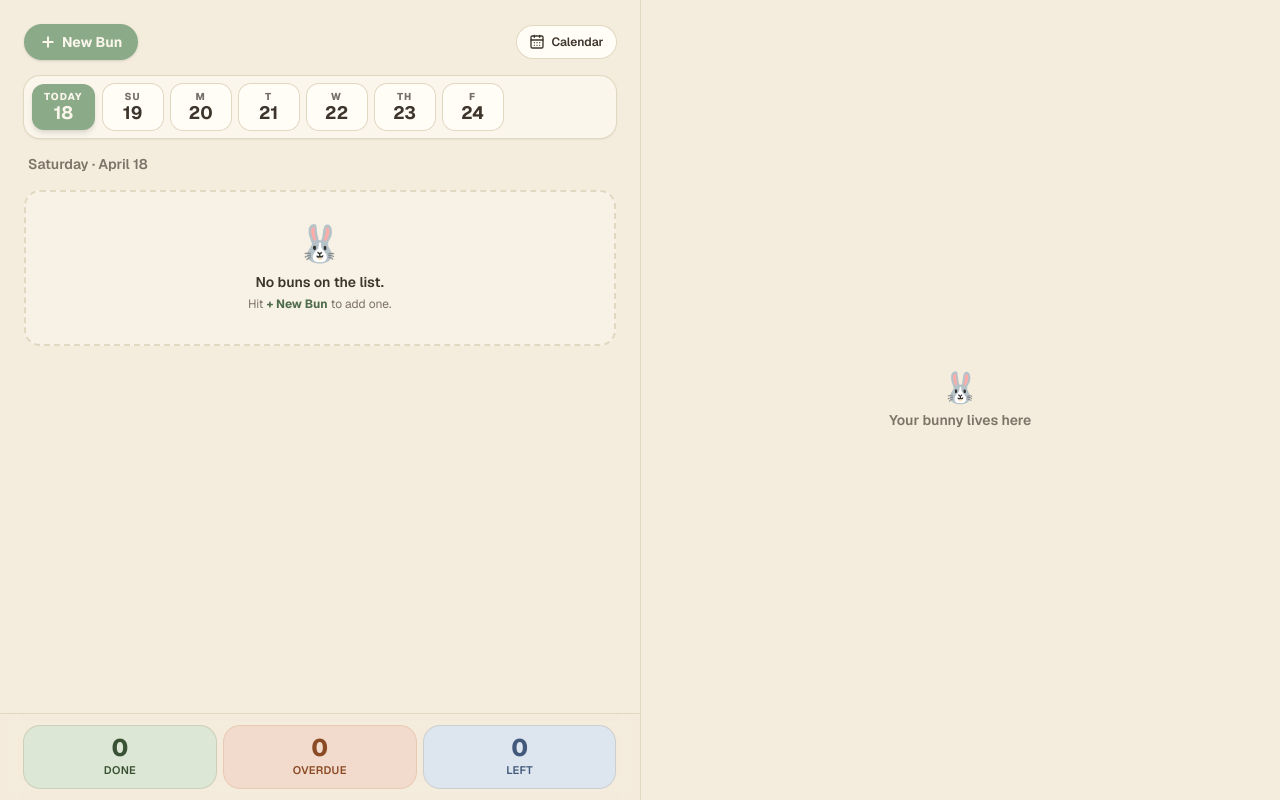
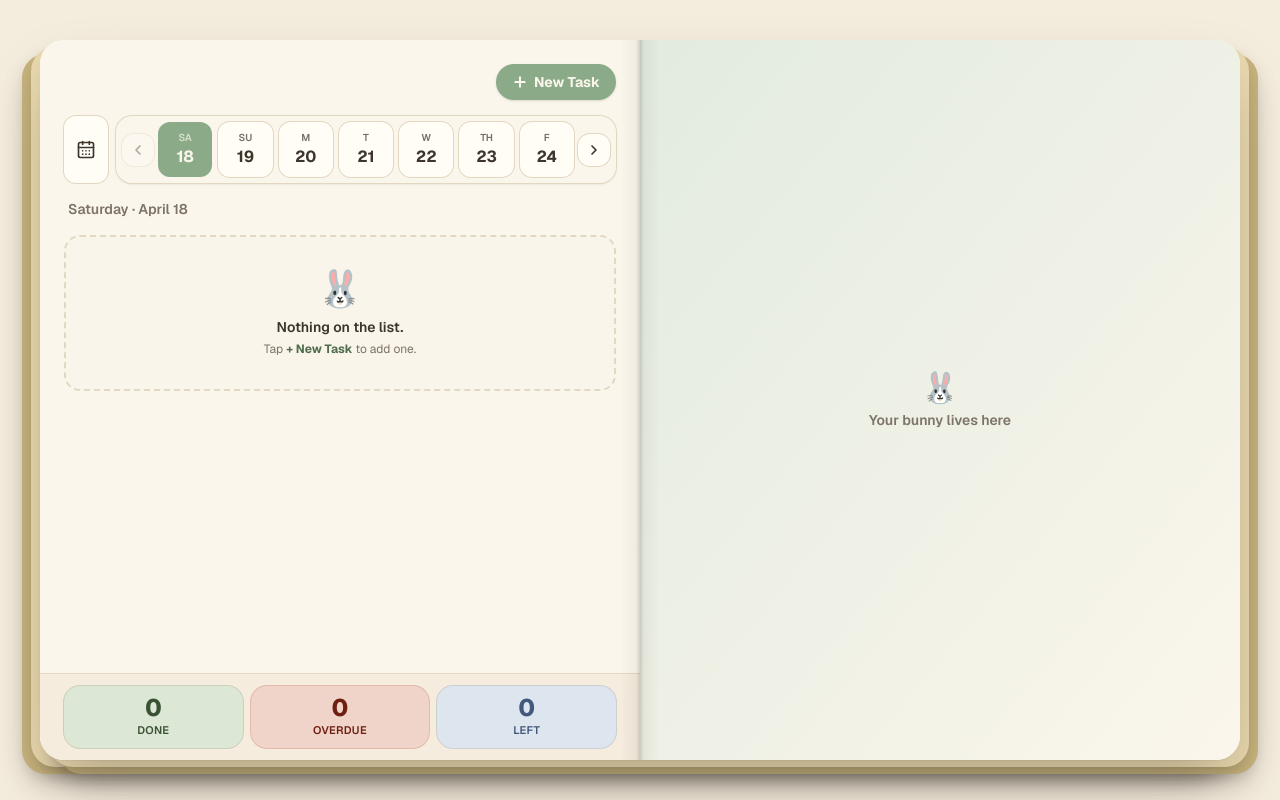
Before and after one commit to alesan99/buns, a Next.js app: page / in a window 1280 px wide. Built offline with nearby package versions, Linux system fonts and the light colour scheme.

Commit message:
fix padding on on the calendar nav

```diff
--- a/src/app/globals.css
+++ b/src/app/globals.css
@@ -20,10 +20,10 @@
   --color-moss-tint:  #dde7d5;
   --color-moss-deep:  #3a5234;
 
-  /* Clay — overdue / warning. Warm terracotta, not alarming red. */
-  --color-clay:       #c97a4f;
-  --color-clay-tint:  #f2dbcc;
-  --color-clay-deep:  #8a4a25;
+  /* Clay — overdue / warning. Warm brick red, clearly urgent. */
+  --color-clay:       #b8432a;
+  --color-clay-tint:  #f0d4c9;
+  --color-clay-deep:  #6e1f10;
 
   /* Dusk — pending / info. Dusty muted blue. */
   --color-dusk:       #708baf;
@@ -89,3 +89,54 @@ body {
 /* Day strip — hide scrollbar, keep snap. */
 .day-strip { scrollbar-width: none; }
 .day-strip::-webkit-scrollbar { display: none; }
+
+/*
+ * Journal look — open-book effect.
+ * .journal-stack: stacked box-shadows create the illusion of ~3 pages behind the front page.
+ * .journal-crease: dark gradient band down the center suggesting the spine depth.
+ * .journal-page-lines: thin vertical rules on the outer edge of each page.
+ */
+/* Front journal — soft lift from the stack below */
+.journal-front {
+  box-shadow:
+    0 1px 0 rgba(61, 53, 43, 0.05),
+    0 32px 64px -16px rgba(61, 53, 43, 0.35);
+}
+
+/* Pseudo page layers — clearly visible tans so the stack pops against the oat bg */
+.page-layer-near {
+  background: #ead9af;
+  box-shadow: 0 8px 18px -6px rgba(61, 53, 43, 0.35);
+}
+.page-layer-far {
+  background: #c9b57e;
+  box-shadow: 0 12px 24px -8px rgba(61, 53, 43, 0.4);
+}
+
+.journal-crease {
+  background: linear-gradient(
+    90deg,
+    transparent 0%,
+    color-mix(in srgb, var(--color-walnut) 5%, transparent) 40%,
+    color-mix(in srgb, var(--color-walnut) 20%, transparent) 50%,
+    color-mix(in srgb, var(--color-walnut) 5%, transparent) 60%,
+    transparent 100%
+  );
+}
+
+.journal-page-lines-left {
+  background-image:
+    linear-gradient(90deg, var(--color-hairline) 1px, transparent 1px),
+    linear-gradient(90deg, var(--color-hairline) 1px, transparent 1px),
+    linear-gradient(90deg, var(--color-hairline) 1px, transparent 1px);
+  background-size: 3px 100%, 3px 100%, 3px 100%;
+  background-position: 2px 0, 6px 0, 10px 0;
+  background-repeat: no-repeat;
+}
+
+.journal-page-lines-right {
+  background-image:
+    linear-gradient(90deg, transparent calc(100% - 3px), var(--color-hairline) calc(100% - 3px), var(--color-hairline) calc(100% - 2px), transparent calc(100% - 2px)),
+    linear-gradient(90deg, transparent calc(100% - 7px), var(--color-hairline) calc(100% - 7px), var(--color-hairline) calc(100% - 6px), transparent calc(100% - 6px)),
+    linear-gradient(90deg, transparent calc(100% - 11px), var(--color-hairline) calc(100% - 11px), var(--color-hairline) calc(100% - 10px), transparent calc(100% - 10px));
+}
--- a/src/app/page.tsx
+++ b/src/app/page.tsx
@@ -2,15 +2,47 @@ import { TodoList } from "@/components/TodoList";
 
 export default function Home() {
   return (
-    <main className="flex min-h-screen w-full flex-col md:flex-row">
-      {/* Left page — Todo list (frontend). */}
-      <section className="flex-1 border-b border-hairline md:border-b-0 md:border-r">
+    <main className="flex min-h-screen justify-center bg-surface p-5 md:p-7 lg:p-10">
+      <div className="relative w-full max-w-[1440px]">
+        {/* Stacked pages behind — left side */}
+        <div
+          aria-hidden
+          className="page-layer-far pointer-events-none absolute inset-0 rounded-3xl"
+          style={{ transform: "translate(-18px, 14px)" }}
+        />
+        <div
+          aria-hidden
+          className="page-layer-near pointer-events-none absolute inset-0 rounded-3xl"
+          style={{ transform: "translate(-9px, 7px)" }}
+        />
+
+        {/* Stacked pages behind — right side */}
+        <div
+          aria-hidden
+          className="page-layer-far pointer-events-none absolute inset-0 rounded-3xl"
+          style={{ transform: "translate(18px, 14px)" }}
+        />
+        <div
+          aria-hidden
+          className="page-layer-near pointer-events-none absolute inset-0 rounded-3xl"
+          style={{ transform: "translate(9px, 7px)" }}
+        />
+
+        {/* Front journal */}
+        <div className="journal-front relative flex min-h-[calc(100vh-2.5rem)] flex-col overflow-hidden rounded-3xl bg-card md:min-h-[calc(100vh-3.5rem)] md:flex-row lg:min-h-[calc(100vh-5rem)]">
+          {/* Left page — todos */}
+          <section className="relative min-w-0 flex-1 bg-card">
             <TodoList />
           </section>
 
-      {/* Right page — GameStage / bunny (game dev).
-          On mobile, collapses to a small "bunny peek" strip. */}
-      <section className="order-last flex h-20 items-center justify-center bg-bunny-50 md:order-none md:h-auto md:flex-1">
+          {/* Center crease — desktop only */}
+          <div
+            aria-hidden
+            className="journal-crease pointer-events-none absolute inset-y-0 left-1/2 z-10 hidden w-10 -translate-x-1/2 md:block"
+          />
+
+          {/* Right page — bunny game */}
+          <section className="relative order-last flex h-20 min-w-0 items-center justify-center bg-gradient-to-br from-sage-tint to-cream md:order-none md:h-auto md:flex-1">
             <div className="flex flex-col items-center gap-1">
               <span className="text-3xl" aria-hidden>
                 🐰
@@ -20,6 +52,8 @@ export default function Home() {
               </span>
             </div>
           </section>
+        </div>
+      </div>
     </main>
   );
 }
--- a/src/components/AddTodoButton.tsx
+++ b/src/components/AddTodoButton.tsx
@@ -14,7 +14,7 @@ export function AddTodoButton() {
         className="inline-flex items-center gap-1.5 rounded-full bg-primary px-4 py-2 text-sm font-bold text-cream shadow-sm transition hover:bg-primary-ink active:scale-[0.97] focus:outline-none focus:ring-2 focus:ring-primary-ink"
       >
         <Plus className="h-4 w-4" strokeWidth={3} />
-        New Bun
+        New Task
       </button>
       {open && <AddTodoForm onClose={() => setOpen(false)} />}
     </>
--- a/src/components/AddTodoForm.tsx
+++ b/src/components/AddTodoForm.tsx
@@ -1,6 +1,6 @@
 "use client";
 
-import { X } from "lucide-react";
+import { CalendarDays, X } from "lucide-react";
 import { useEffect, useRef, useState } from "react";
 import { useTodos } from "@/store/todos";
 import {
@@ -23,8 +23,12 @@ export function AddTodoForm({ onClose }: Props) {
   const setSelectedDate = useTodos((s) => s.setSelectedDate);
   const selectedDate = useTodos((s) => s.selectedDate);
 
+  const today = todayIso();
+  // Never allow a past default — if the user is viewing an overdue day, use today.
+  const initialDay = selectedDate >= today ? selectedDate : today;
+
   const [title, setTitle] = useState("");
-  const [day, setDay] = useState(selectedDate);
+  const [day, setDay] = useState(initialDay);
   const [allDay, setAllDay] = useState(true);
   const [time, setTime] = useState("");
   const [notes, setNotes] = useState("");
@@ -42,21 +46,21 @@ export function AddTodoForm({ onClose }: Props) {
   function handleSubmit(e: React.SyntheticEvent) {
     e.preventDefault();
     if (!title.trim()) return;
+    // Guard: do not allow a past date to sneak through.
+    const safeDay = day >= today ? day : today;
     addTodo({
       title,
-      dueDate: day,
+      dueDate: safeDay,
       dueTime: allDay ? undefined : time || undefined,
       notes: notes || undefined,
     });
-    // Jump to the day we just added to, so the user always sees their new item.
-    setSelectedDate(day);
+    setSelectedDate(safeDay);
     onClose();
   }
 
-  const today = todayIso();
   const days: string[] = [];
   for (let i = 0; i < FORM_DAYS; i++) days.push(addDaysIso(today, i));
-  if (!days.includes(day)) days.unshift(day);
+  if (day > days[days.length - 1]) days.push(day);
 
   return (
     <div
@@ -70,7 +74,7 @@ export function AddTodoForm({ onClose }: Props) {
         className="w-full max-w-md rounded-t-3xl bg-paper p-5 shadow-2xl ring-1 ring-divider md:mt-20 md:ml-4 md:rounded-3xl"
       >
         <div className="mb-4 flex items-center justify-between">
-          <h2 className="text-lg font-bold text-ink">New Bun 🥕</h2>
+          <h2 className="text-lg font-bold text-ink">New Task</h2>
           <button
             type="button"
             onClick={onClose}
@@ -99,7 +103,7 @@ export function AddTodoForm({ onClose }: Props) {
           <span className="mb-1 block text-xs font-semibold uppercase tracking-wide text-ink-muted">
             Day
           </span>
-          <div className="flex gap-1 overflow-x-auto">
+          <div className="mb-2 flex gap-1 overflow-x-auto">
             {days.map((iso) => {
               const isActive = iso === day;
               return (
@@ -120,6 +124,21 @@ export function AddTodoForm({ onClose }: Props) {
               );
             })}
           </div>
+          <label className="flex items-center gap-2 rounded-xl bg-cream px-3 py-2 ring-1 ring-divider focus-within:ring-2 focus-within:ring-primary">
+            <CalendarDays className="h-4 w-4 shrink-0 text-ink-muted" />
+            <span className="text-xs font-semibold text-ink-muted">
+              Or pick a date:
+            </span>
+            <input
+              type="date"
+              min={today}
+              value={day}
+              onChange={(e) => {
+                if (e.target.value && e.target.value >= today) setDay(e.target.value);
+              }}
+              className="min-w-0 flex-1 border-0 bg-transparent text-sm text-ink focus:outline-none"
+            />
+          </label>
         </div>
 
         <div className="mt-4">
@@ -164,7 +183,7 @@ export function AddTodoForm({ onClose }: Props) {
           disabled={!title.trim()}
           className="mt-5 w-full rounded-full bg-primary px-5 py-2.5 text-sm font-bold text-cream shadow-sm transition hover:bg-primary-ink active:scale-[0.98] disabled:opacity-50"
         >
-          Hop to it
+          Add Task
         </button>
       </form>
     </div>
--- a/src/components/CalendarPopover.tsx
+++ b/src/components/CalendarPopover.tsx
@@ -4,6 +4,7 @@ import { CalendarDays, ChevronLeft, ChevronRight } from "lucide-react";
 import { useEffect, useRef, useState } from "react";
 import { useTodos } from "@/store/todos";
 import {
+  addDaysIso,
   dowShort,
   isOverdue,
   monthGrid,
@@ -16,6 +17,7 @@ export function CalendarPopover() {
   const todos = useTodos((s) => s.todos);
   const selected = useTodos((s) => s.selectedDate);
   const setSelected = useTodos((s) => s.setSelectedDate);
+  const setWindowStart = useTodos((s) => s.setWindowStart);
   const today = todayIso();
 
   const [open, setOpen] = useState(false);
@@ -43,7 +45,6 @@ export function CalendarPopover() {
     };
   }, [open]);
 
-  const grid = monthGrid(year, month);
   const overdueDates = new Set(
     todos.filter((t) => !t.completed && isOverdue(t)).map((t) => t.dueDate),
   );
@@ -57,6 +58,13 @@ export function CalendarPopover() {
 
   function pick(iso: string) {
     setSelected(iso);
+    // If the user jumped to a date beyond today+13, anchor the day strip at it
+    // so the pick becomes the FRONT of the nav bar. Otherwise reset to today.
+    if (iso >= today && iso > addDaysIso(today, 13)) {
+      setWindowStart(iso);
+    } else {
+      setWindowStart(today);
+    }
     setOpen(false);
   }
 
@@ -65,28 +73,29 @@ export function CalendarPopover() {
       <button
         onClick={() => setOpen((v) => !v)}
         aria-label="Open calendar"
-        className="flex items-center gap-1.5 rounded-full bg-paper px-3 py-2 text-xs font-semibold text-ink ring-1 ring-divider transition hover:bg-sage-tint"
+        className="flex h-full shrink-0 items-center justify-center rounded-xl bg-paper px-3 text-ink ring-1 ring-divider transition hover:bg-sage-tint"
       >
-        <CalendarDays className="h-4 w-4" />
-        Calendar
+        <CalendarDays className="h-5 w-5" />
       </button>
 
       {open && (
-        <div className="absolute right-0 top-full z-30 mt-2 w-[296px] rounded-2xl bg-paper p-4 shadow-xl ring-1 ring-divider">
+        <div className="absolute left-0 top-full z-30 mt-2 w-[min(320px,calc(100vw-1.5rem))] rounded-2xl bg-paper p-3 shadow-xl ring-1 ring-divider">
           <div className="mb-3 flex items-center justify-between">
             <button
               onClick={() => shift(-1)}
               aria-label="Previous month"
-              className="rounded-md p-1 text-ink-muted hover:bg-sage-tint hover:text-ink"
+              className="flex items-center gap-1 rounded-lg bg-cream px-2 py-1.5 text-xs font-semibold text-ink ring-1 ring-divider transition hover:bg-sage-tint"
             >
               <ChevronLeft className="h-4 w-4" />
+              Prev
             </button>
             <h3 className="text-sm font-bold text-ink">{monthLabel(year, month)}</h3>
             <button
               onClick={() => shift(1)}
               aria-label="Next month"
-              className="rounded-md p-1 text-ink-muted hover:bg-sage-tint hover:text-ink"
+              className="flex items-center gap-1 rounded-lg bg-cream px-2 py-1.5 text-xs font-semibold text-ink ring-1 ring-divider transition hover:bg-sage-tint"
             >
+              Next
               <ChevronRight className="h-4 w-4" />
             </button>
           </div>
@@ -102,6 +111,72 @@ export function CalendarPopover() {
             ))}
           </div>
 
+          <MonthGrid
+            year={year}
+            month={month}
+            today={today}
+            selected={selected}
+            overdueDates={overdueDates}
+            todoDates={todoDates}
+            onPick={pick}
+          />
+
+          <div className="my-2 flex items-center gap-2">
+            <div className="h-px flex-1 bg-divider" />
+            <span className="text-[10px] font-semibold uppercase tracking-wider text-ink-muted">
+              {monthLabel(nextMonth(year, month).year, nextMonth(year, month).month)}
+            </span>
+            <div className="h-px flex-1 bg-divider" />
+          </div>
+
+          <MonthGrid
+            year={nextMonth(year, month).year}
+            month={nextMonth(year, month).month}
+            today={today}
+            selected={selected}
+            overdueDates={overdueDates}
+            todoDates={todoDates}
+            onPick={pick}
+          />
+
+          <button
+            onClick={() => pick(today)}
+            className="mt-2 w-full rounded-lg bg-sage-tint py-1 text-xs font-bold text-sage-deep hover:brightness-95"
+          >
+            Jump to Today
+          </button>
+        </div>
+      )}
+    </div>
+  );
+}
+
+function nextMonth(year: number, month: number): { year: number; month: number } {
+  const d = new Date(year, month + 1, 1);
+  return { year: d.getFullYear(), month: d.getMonth() };
+}
+
+type GridProps = {
+  year: number;
+  month: number;
+  today: string;
+  selected: string;
+  overdueDates: Set<string>;
+  todoDates: Set<string>;
+  onPick: (iso: string) => void;
+};
+
+function MonthGrid({
+  year,
+  month,
+  today,
+  selected,
+  overdueDates,
+  todoDates,
+  onPick,
+}: GridProps) {
+  const grid = monthGrid(year, month);
+  return (
     <div className="grid grid-cols-7 gap-1">
       {grid.flat().map((iso) => {
         const d = new Date(`${iso}T00:00:00`);
@@ -112,7 +187,7 @@ export function CalendarPopover() {
         const hasTodo = todoDates.has(iso);
 
         let tone =
-                "h-8 w-full rounded-md text-xs font-semibold transition flex flex-col items-center justify-center gap-0.5";
+          "h-7 w-full rounded-md text-[11px] font-semibold transition flex items-center justify-center relative";
         if (isSelected) tone += " bg-primary text-cream";
         else if (isOver) tone += " bg-clay-tint text-clay-deep hover:brightness-95";
         else if (isToday) tone += " ring-2 ring-primary text-ink";
@@ -120,12 +195,12 @@ export function CalendarPopover() {
         else tone += " text-ink-muted/50 hover:bg-sage-tint";
 
         return (
-                <button key={iso} onClick={() => pick(iso)} className={tone}>
+          <button key={iso} onClick={() => onPick(iso)} className={tone}>
             <span className="leading-none">{d.getDate()}</span>
             {hasTodo && !isSelected && (
               <span
                 className={[
-                        "h-1 w-1 rounded-full",
+                  "absolute bottom-0.5 h-1 w-1 rounded-full",
                   isOver ? "bg-clay" : "bg-dusk",
                 ].join(" ")}
               />
@@ -134,15 +209,5 @@ export function CalendarPopover() {
         );
       })}
     </div>
-
-          <button
-            onClick={() => pick(today)}
-            className="mt-3 w-full rounded-lg bg-sage-tint py-1.5 text-xs font-bold text-sage-deep hover:brightness-95"
-          >
-            Jump to Today
-          </button>
-        </div>
-      )}
-    </div>
   );
 }
--- a/src/components/DaySelector.tsx
+++ b/src/components/DaySelector.tsx
@@ -1,7 +1,7 @@
 "use client";
 
 import { useMemo } from "react";
-import { Carrot } from "lucide-react";
+import { ChevronLeft, ChevronRight } from "lucide-react";
 import { useTodos } from "@/store/todos";
 import {
   addDaysIso,
@@ -13,12 +13,15 @@ import {
   type Dow,
 } from "@/lib/date";
 
-const FUTURE_DAYS = 7;
+const WINDOW_DAYS = 7;
+const SHIFT = 7;
 
 export function DaySelector() {
   const todos = useTodos((s) => s.todos);
   const selected = useTodos((s) => s.selectedDate);
   const setSelected = useTodos((s) => s.setSelectedDate);
+  const windowStart = useTodos((s) => s.windowStart);
+  const setWindowStart = useTodos((s) => s.setWindowStart);
   const today = todayIso();
 
   const dates = useMemo(() => {
@@ -30,16 +33,33 @@ export function DaySelector() {
     }
     const past = Array.from(overdueDates).sort();
     const future: string[] = [];
-    for (let i = 0; i < FUTURE_DAYS; i++) future.push(addDaysIso(today, i));
-    const combined = Array.from(new Set([...past, ...future, selected])).sort();
-    return combined;
-  }, [todos, today, selected]);
+    for (let i = 0; i < WINDOW_DAYS; i++) future.push(addDaysIso(windowStart, i));
+    return Array.from(new Set([...past, ...future, selected])).sort();
+  }, [todos, today, windowStart, selected]);
+
+  function shift(days: number) {
+    const next = addDaysIso(windowStart, days);
+    setWindowStart(next < today ? today : next);
+  }
+
+  const atFloor = windowStart <= today;
 
   return (
+    <div className="flex items-center gap-1 rounded-2xl bg-card p-1.5 shadow-sm ring-1 ring-divider">
+      <button
+        type="button"
+        onClick={() => shift(-SHIFT)}
+        disabled={atFloor}
+        aria-label="Earlier dates"
+        className="shrink-0 rounded-xl bg-paper p-2 text-ink ring-1 ring-divider hover:bg-sage-tint disabled:opacity-40"
+      >
+        <ChevronLeft className="h-4 w-4" strokeWidth={2.5} />
+      </button>
+
       <div
         role="tablist"
         aria-label="Day"
-      className="day-strip flex w-full snap-x gap-2 overflow-x-auto rounded-2xl bg-card p-2 shadow-sm ring-1 ring-divider"
+        className="flex min-w-0 flex-1 gap-1.5"
       >
         {dates.map((iso) => {
           const isSelected = iso === selected;
@@ -47,53 +67,41 @@ export function DaySelector() {
           const isPastOverdue = iso < today;
           const dow = dowOf(iso) as Dow;
 
-        const base =
-          "flex shrink-0 snap-start flex-col items-center justify-center gap-0.5 rounded-xl px-3 py-2 font-semibold transition min-w-[60px]";
           let tone: string;
           if (isSelected) {
-          tone = "bg-primary text-cream shadow-md";
+            tone = "bg-primary text-cream";
           } else if (isPastOverdue) {
-          tone = "bg-clay-tint text-clay-deep ring-1 ring-clay/40 hover:brightness-95";
+            tone = "bg-clay-tint text-clay-deep";
           } else {
-          tone = "bg-paper text-ink ring-1 ring-divider hover:bg-sage-tint";
+            tone = "bg-paper text-ink ring-1 ring-divider";
           }
-        const todayRing =
-          isToday && !isSelected
-            ? " ring-2 ring-primary ring-offset-2 ring-offset-card"
-            : "";
+          const todayRing = isToday && !isSelected ? " ring-2 ring-primary" : "";
 
           return (
             <button
               key={iso}
               role="tab"
               aria-selected={isSelected}
-            aria-current={isToday ? "date" : undefined}
-            tabIndex={isSelected ? 0 : -1}
               onClick={() => setSelected(iso)}
-            className={`${base} ${tone}${todayRing}`}
+              className={`flex min-w-0 flex-1 flex-col items-center justify-center rounded-xl px-2 py-2 ${tone}${todayRing}`}
             >
-            <span
-              className={[
-                "text-[10px] font-extrabold uppercase tracking-widest leading-none",
-                isToday
-                  ? isSelected
-                    ? "text-cream"
-                    : "text-sage-deep"
-                  : "opacity-70",
-              ].join(" ")}
-            >
-              {isToday ? "Today" : dowShort(dow)}
+              <span className="text-[10px] font-semibold uppercase opacity-70">
+                {dowShort(dow)}
               </span>
-            <span className="text-lg font-bold leading-none">{dayOfMonth(iso)}</span>
-            {isPastOverdue && !isSelected && (
-              <Carrot
-                className="h-3 w-3 rotate-45 text-clay"
-                aria-label="Has overdue"
-              />
-            )}
+              <span className="text-base font-bold">{dayOfMonth(iso)}</span>
             </button>
           );
         })}
       </div>
+
+      <button
+        type="button"
+        onClick={() => shift(SHIFT)}
+        aria-label="Later dates"
+        className="shrink-0 rounded-xl bg-paper p-2 text-ink ring-1 ring-divider hover:bg-sage-tint"
+      >
+        <ChevronRight className="h-4 w-4" strokeWidth={2.5} />
+      </button>
+    </div>
   );
 }
--- a/src/components/TodoList.tsx
+++ b/src/components/TodoList.tsx
@@ -24,13 +24,17 @@ export function TodoList() {
 
   return (
     <div className="flex h-full flex-col">
-      <header className="flex items-center justify-between gap-3 px-4 pt-4 md:px-6 md:pt-6">
+      <header className="flex items-center justify-end gap-3 px-4 pt-4 md:px-6 md:pt-6">
         <AddTodoButton />
-        <CalendarPopover />
       </header>
 
       <div className="flex-1 space-y-4 overflow-y-auto px-4 pt-4 pb-28 md:px-6 md:pb-6">
-        <DaySelector />
+        <div className="flex items-stretch gap-2">
+          <CalendarPopover />
+          <div className="min-w-0 flex-1">
+            <DaySelector />
+          </div>
+        </div>
 
         <h3 className="px-1 text-sm font-semibold text-ink-muted">
           {dayLongLabel(selected)}
@@ -81,9 +85,9 @@ function EmptyState() {
       <p className="text-4xl" aria-hidden>
         🐰
       </p>
-      <p className="mt-2 text-sm font-semibold text-ink">No buns on the list.</p>
+      <p className="mt-2 text-sm font-semibold text-ink">Nothing on the list.</p>
       <p className="mt-1 text-xs text-ink-muted">
-        Hit <span className="font-bold text-primary-ink">+ New Bun</span> to add one.
+        Tap <span className="font-bold text-primary-ink">+ New Task</span> to add one.
       </p>
     </div>
   );
--- a/src/store/todos.ts
+++ b/src/store/todos.ts
@@ -17,6 +17,7 @@ type TodosState = {
   v: 1;
   todos: Todo[];
   selectedDate: string;
+  windowStart: string;
   addTodo: (input: {
     title: string;
     dueDate: string;
@@ -26,6 +27,7 @@ type TodosState = {
   toggleTodo: (id: string) => void;
   deleteTodo: (id: string) => void;
   setSelectedDate: (date: string) => void;
+  setWindowStart: (date: string) => void;
 };
 
 function newId(): string {
@@ -41,6 +43,7 @@ export const useTodos = create<TodosState>()(
       v: 1,
       todos: [],
       selectedDate: todayIso(),
+      windowStart: todayIso(),
 
       addTodo: ({ title, dueDate, dueTime, notes }) =>
         set((state) => ({
@@ -75,11 +78,12 @@ export const useTodos = create<TodosState>()(
         set((state) => ({ todos: state.todos.filter((t) => t.id !== id) })),
 
       setSelectedDate: (date) => set({ selectedDate: date }),
+      setWindowStart: (date) => set({ windowStart: date }),
     }),
     {
       name: "bunny-bulletin-todos-v1",
       version: 1,
-      // Don't persist selectedDate — every cold load should default to today.
+      // Don't persist selectedDate or windowStart — every cold load defaults to today.
       partialize: (state) => ({ v: state.v, todos: state.todos }),
     },
   ),
```
Also changed, not shown: src/components/TodoItem.tsx (+26 -17 lines). Lines whose indentation alone changed are shown as unchanged.
